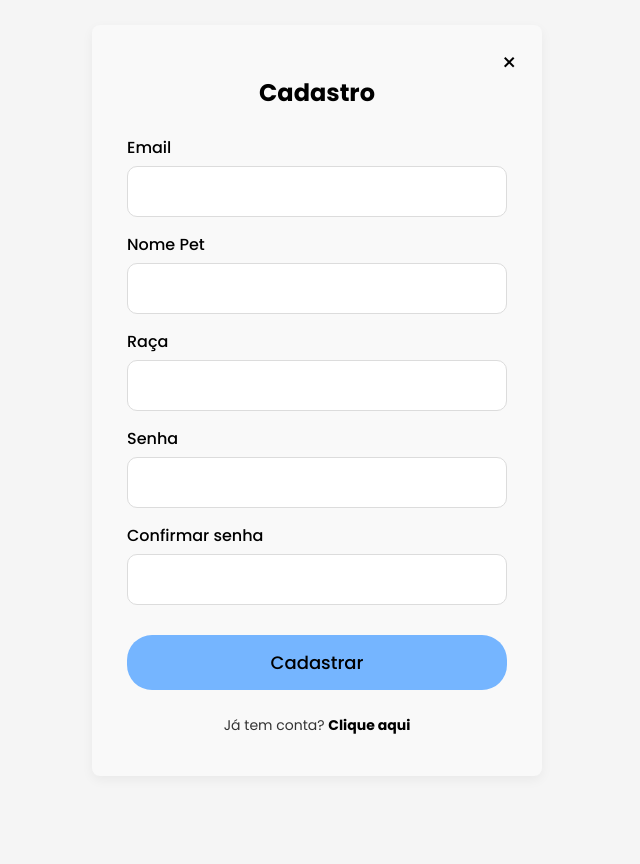
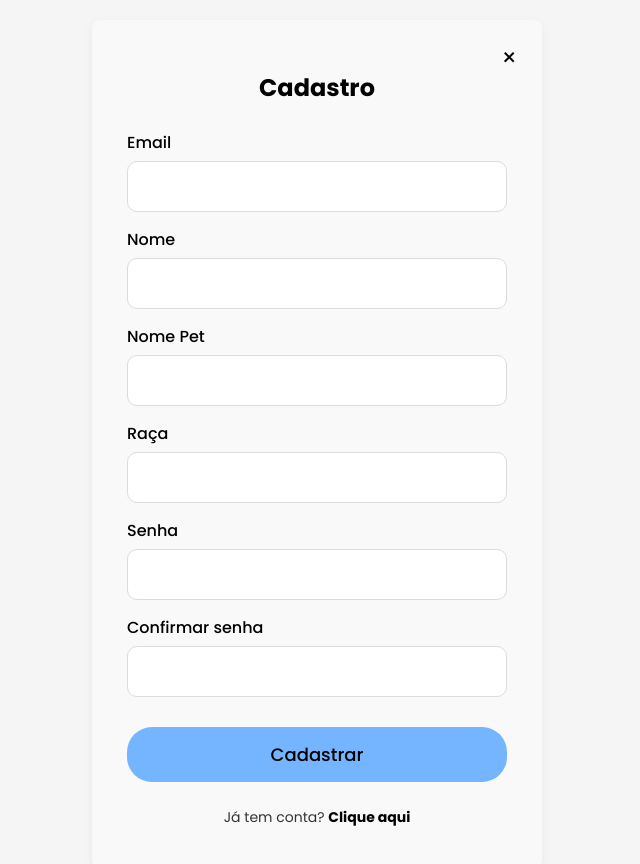
Before and after one commit to luisamota/MundoPet, a plain HTML site: page FRONT/Login/HTML/register.html in a window 1280 px wide. Shown: the whole page, without its empty margins (323-963 px from the left). Before the commit the page ends 800 px from the top, so only its background shows below. Drawn offline with Linux system fonts and the light colour scheme.

Commit message:
Add tutor name field to registration form
Updated the registration form to include a field for the tutor's name.

```diff
--- a/FRONT/Login/HTML/register.html
+++ b/FRONT/Login/HTML/register.html
@@ -23,6 +23,11 @@
             <div class="input-group">
                 <label for="email">Email</label>
                 <input type="email" id="email" required>
+            </div>
+
+            <div class="input-group">
+                <label for="name">Nome</label>
+                <input type="text" id="tutor-name" required>
             </div>
 
             <div class="input-group">
```
